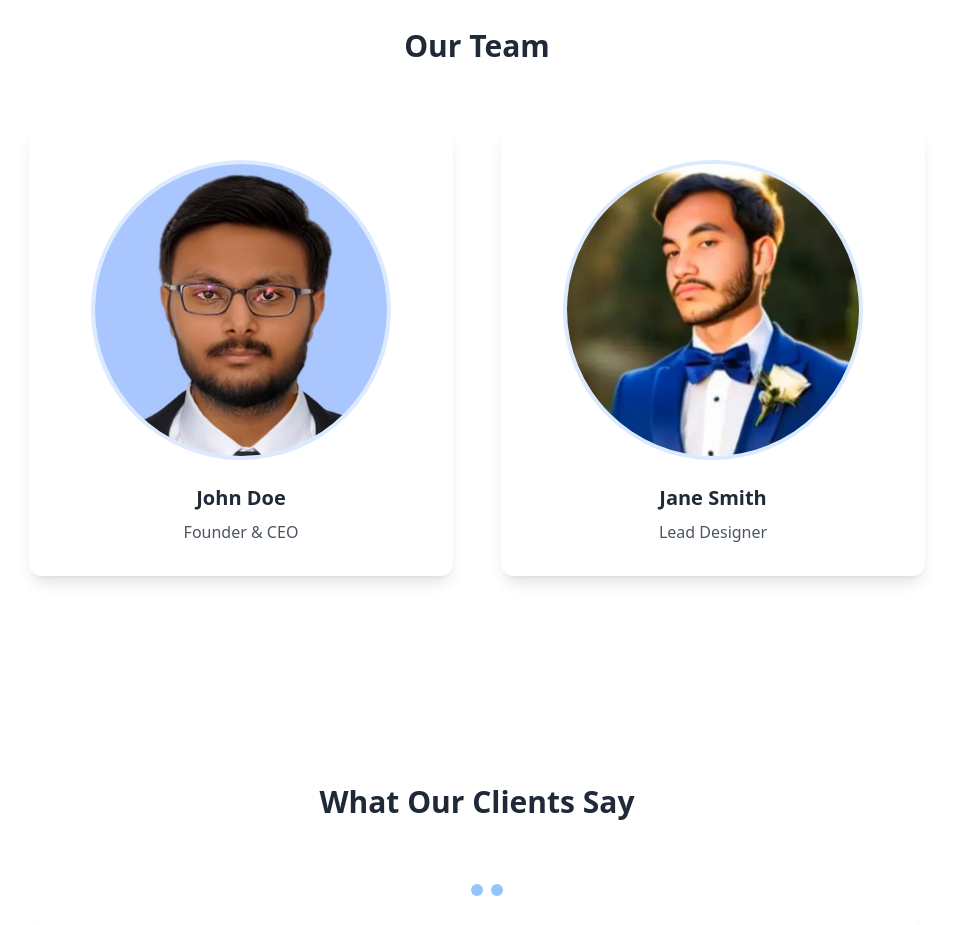
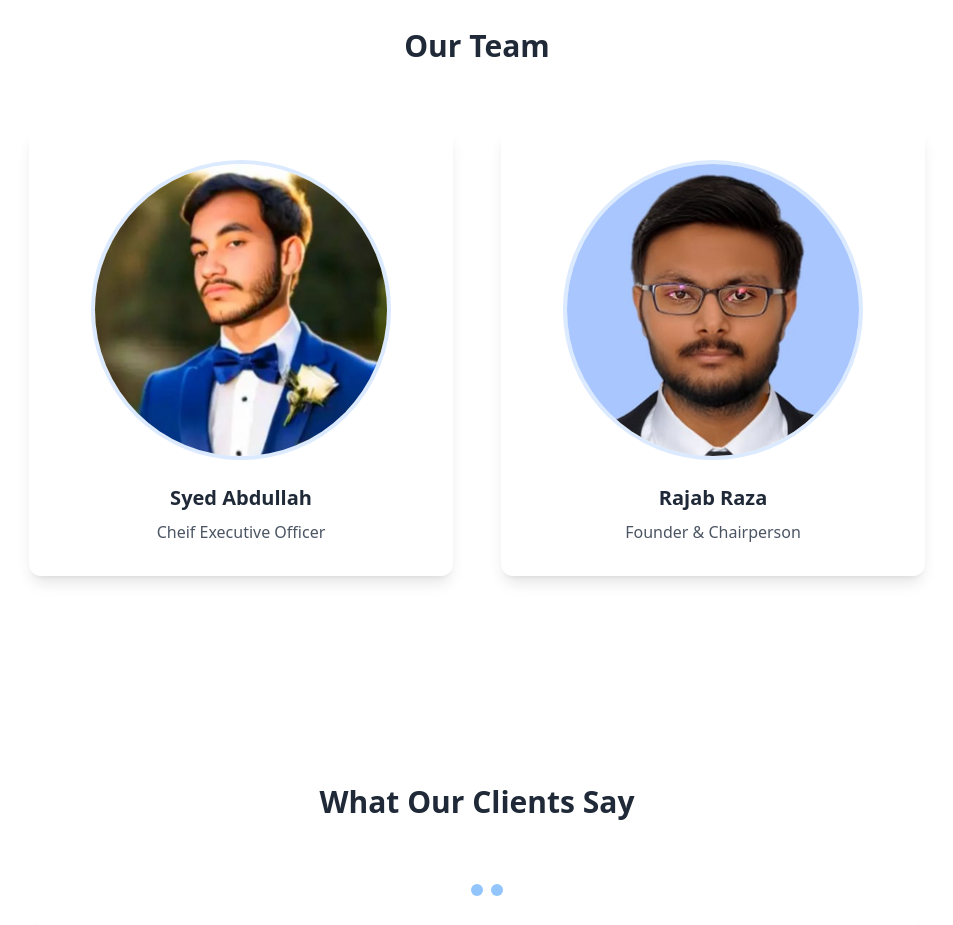
Before and after one commit to the-rajabraza/my-ar-dev, a Next.js app: page / in a window 1280 px wide. Shown: the part 2000-2925 px from the top of the page, without its empty margins (163-1116 px from the left). Built offline with nearby package versions, Linux system fonts and the light colour scheme.

Commit message:
Update ARDevelopersLanding.tsx

```diff
--- a/src/app/components/ARDevelopersLanding.tsx
+++ b/src/app/components/ARDevelopersLanding.tsx
@@ -165,8 +165,8 @@ export default function ARDevelopersLanding() {
                             <h2 className="text-3xl font-bold text-center mb-16 text-gray-800 dark:text-gray-200 animate-on-scroll">Our Team</h2>
                             <div className="grid grid-cols-1 md:grid-cols-2 gap-12 max-w-4xl mx-auto">
                                 {[
-                                    { name: 'John Doe', role: 'Founder & CEO', image: '/rajab.png' },
-                                    { name: 'Jane Smith', role: 'Lead Designer', image: '/abdullah.png' },
+                                   { name: 'Syed Abdullah', role: 'Cheif Executive Officer', image: '/abdullah.png' },
+                                     { name: 'Rajab Raza', role: 'Founder & Chairperson', image: '/rajab.png' },
                                 ].map((member, index) => (
                                     <div key={index} className="bg-white dark:bg-gray-700 p-8 rounded-xl shadow-lg text-center transition-all duration-300 hover:scale-105 animate-on-scroll">
                                         <Image
```
